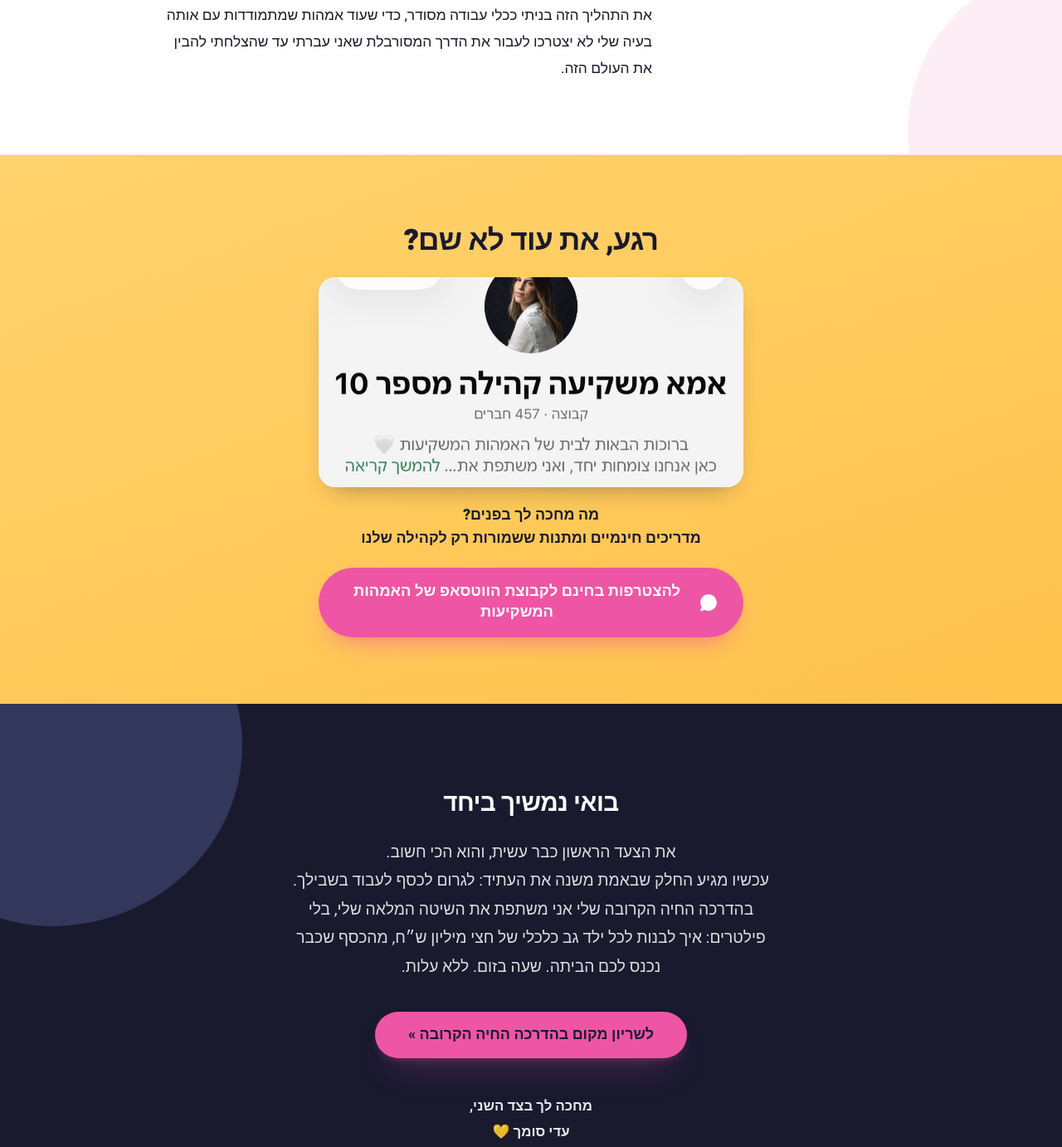
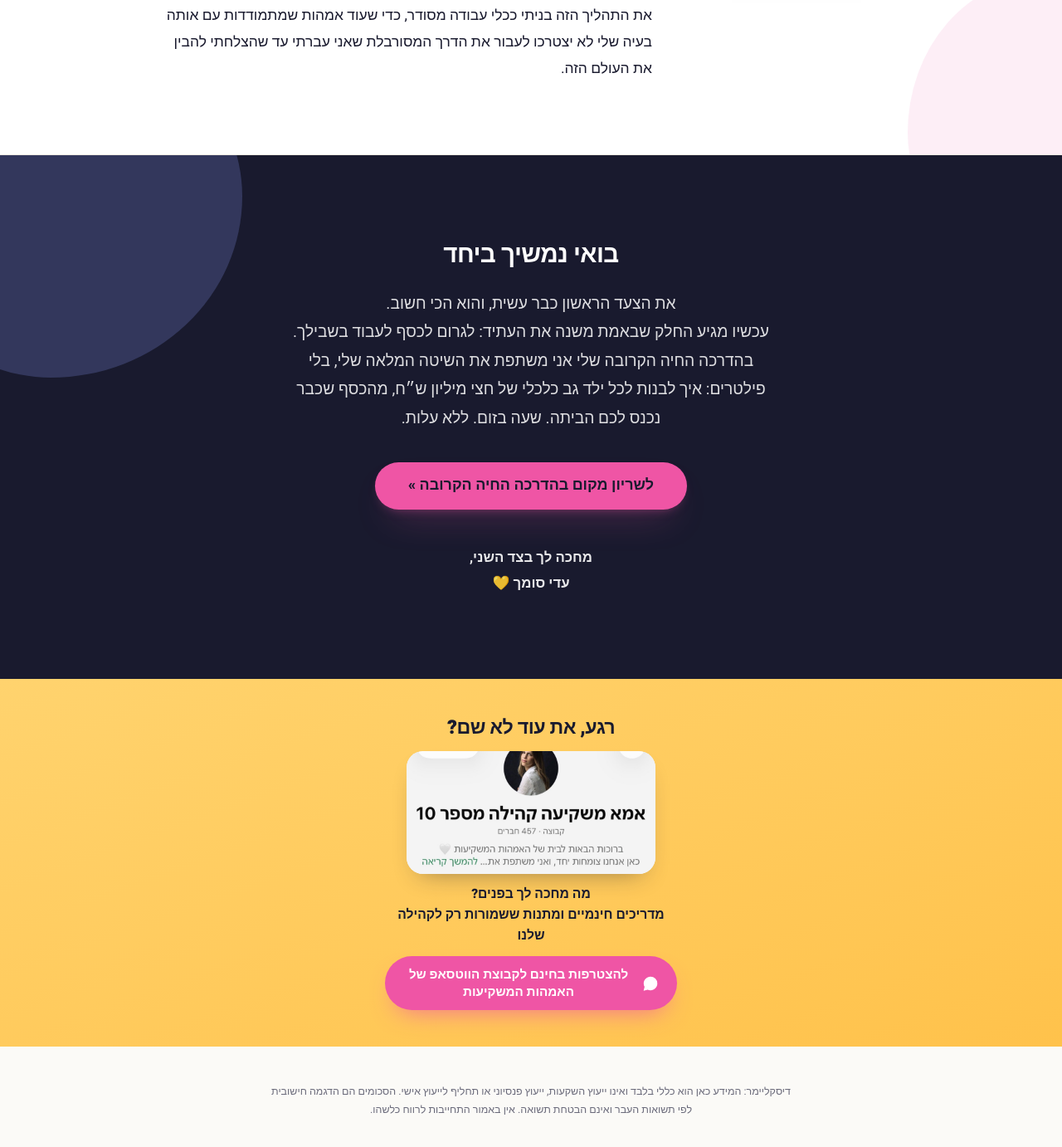
Before and after one commit to adinahirr-commits/mominvest-guides, a plain HTML site: page guide2/guide/index.html in a window 1280 px wide. Shown: the part 4864-6246 px from the top of the page at 83% size. Drawn offline with Linux system fonts and the light colour scheme.

Commit message:
המדריך: קבוצת הווטסאפ אחרי ההדרכה, בריבוע קטן יותר
Co-Authored-By: Claude Opus 5.5 <noreply@anthropic.com>

```diff
--- a/guide2/guide/index.html
+++ b/guide2/guide/index.html
@@ -102,14 +102,14 @@
 
 
   /* yellow whatsapp box (26/11) */
-  .wa-yellow{background:linear-gradient(160deg,#FFD36E,#FFC24B);color:var(--ink);padding:clamp(48px,7vw,80px) 0;text-align:center}
-  .wa-yellow .wrap{max-width:560px;display:flex;flex-direction:column;align-items:center;gap:20px}
-  .wa-yellow h2{font-size:clamp(1.6rem,4vw,2.2rem);font-weight:900}
-  .wa-shot-link{display:block;width:100%}
+  .wa-yellow{background:linear-gradient(160deg,#FFD36E,#FFC24B);color:var(--ink);padding:clamp(30px,5vw,44px) 0;text-align:center}
+  .wa-yellow .wrap{max-width:400px;display:flex;flex-direction:column;align-items:center;gap:12px}
+  .wa-yellow h2{font-size:clamp(1.2rem,3vw,1.45rem);font-weight:900}
+  .wa-shot-link{display:block;width:100%;max-width:300px}
   .wa-shot{display:block;width:100%;height:auto;border-radius:20px;background:#f2f2f2;box-shadow:0 14px 30px -16px rgba(25,26,46,.45)}
-  .wa-what{font-size:1.12rem;font-weight:800;line-height:1.6}.wa-what span{font-weight:600}
-  .wa-pink{display:inline-flex;align-items:center;justify-content:center;gap:10px;background:var(--pink);color:#fff;border-radius:100px;padding:17px 30px;font-weight:900;font-size:clamp(1.02rem,2.2vw,1.15rem);line-height:1.35;text-decoration:none;box-shadow:0 14px 30px -14px rgba(239,85,165,.8)}
-  .wa-pink svg{width:24px;height:24px;flex:none;fill:currentColor}
+  .wa-what{font-size:.98rem;font-weight:800;line-height:1.6}.wa-what span{font-weight:600}
+  .wa-pink{display:inline-flex;align-items:center;justify-content:center;gap:10px;background:var(--pink);color:#fff;border-radius:100px;padding:12px 22px;font-weight:800;font-size:.95rem;line-height:1.35;text-decoration:none;box-shadow:0 14px 30px -14px rgba(239,85,165,.8)}
+  .wa-pink svg{width:20px;height:20px;flex:none;fill:currentColor}
 
   /* whatsapp CTA */
   .wa-cta{background:var(--ink);color:#fff;padding:clamp(56px,8vw,100px) 0;text-align:center;overflow:hidden}
@@ -300,15 +300,6 @@ src="https://www.facebook.com/tr?id=1820166155346211&ev=ViewContent&noscript=1"
   </div>
 </section>
 
-<section class="wa-yellow" id="whatsapp">
-  <div class="wrap">
-    <h2 class="wa-h rv">רגע, את עוד לא שם?</h2>
-    <a class="wa-shot-link rv" href="https://chat.whatsapp.com/IrwUx0BayJxI6jLWnw9wg5?mode=gi_t" target="_blank" rel="noopener" aria-label="להצטרפות לקבוצת הווטסאפ"><img class="wa-shot" src="../../img/hatavot-wa-group.jpg" width="900" height="444" alt="אמא משקיעה קהילה מספר 10: קבוצת ווטסאפ עם 457 חברות" loading="lazy"></a>
-    <p class="wa-what rv">מה מחכה לך בפנים?<br><span>מדריכים חינמיים ומתנות ששמורות רק לקהילה שלנו</span></p>
-    <a class="wa-pink rv" id="cta-whatsapp" href="https://chat.whatsapp.com/IrwUx0BayJxI6jLWnw9wg5?mode=gi_t" target="_blank" rel="noopener"><svg viewBox="0 0 24 24" aria-hidden="true"><path d="M12.04 2C6.6 2 2.17 6.43 2.17 11.87c0 1.74.46 3.44 1.32 4.94L2 22.5l5.85-1.53a9.83 9.83 0 0 0 4.19.94h.01c5.43 0 9.86-4.43 9.86-9.87A9.8 9.8 0 0 0 19 4.9a9.8 9.8 0 0 0-6.96-2.9Z"/></svg> להצטרפות בחינם לקבוצת הווטסאפ של האמהות המשקיעות</a>
-  </div>
-</section>
-
 <section class="wa-cta">
   <div class="blob blob-w" aria-hidden="true"></div>
   <div class="wrap">
@@ -320,6 +311,15 @@ src="https://www.facebook.com/tr?id=1820166155346211&ev=ViewContent&noscript=1"
       <a class="btn" id="cta-webinar" href="https://academy.mominvest.co.il/r/webinar-guide2" target="_blank" rel="noopener">לשריון מקום בהדרכה החיה הקרובה »</a>
     </div>
     <p class="sign rv">מחכה לך בצד השני,<br>עדי סומך 💛</p>
+  </div>
+</section>
+
+<section class="wa-yellow" id="whatsapp">
+  <div class="wrap">
+    <h2 class="wa-h rv">רגע, את עוד לא שם?</h2>
+    <a class="wa-shot-link rv" href="https://chat.whatsapp.com/IrwUx0BayJxI6jLWnw9wg5?mode=gi_t" target="_blank" rel="noopener" aria-label="להצטרפות לקבוצת הווטסאפ"><img class="wa-shot" src="../../img/hatavot-wa-group.jpg" width="900" height="444" alt="אמא משקיעה קהילה מספר 10: קבוצת ווטסאפ עם 457 חברות" loading="lazy"></a>
+    <p class="wa-what rv">מה מחכה לך בפנים?<br><span>מדריכים חינמיים ומתנות ששמורות רק לקהילה שלנו</span></p>
+    <a class="wa-pink rv" id="cta-whatsapp" href="https://chat.whatsapp.com/IrwUx0BayJxI6jLWnw9wg5?mode=gi_t" target="_blank" rel="noopener"><svg viewBox="0 0 24 24" aria-hidden="true"><path d="M12.04 2C6.6 2 2.17 6.43 2.17 11.87c0 1.74.46 3.44 1.32 4.94L2 22.5l5.85-1.53a9.83 9.83 0 0 0 4.19.94h.01c5.43 0 9.86-4.43 9.86-9.87A9.8 9.8 0 0 0 19 4.9a9.8 9.8 0 0 0-6.96-2.9Z"/></svg> להצטרפות בחינם לקבוצת הווטסאפ של האמהות המשקיעות</a>
   </div>
 </section>
 
```
